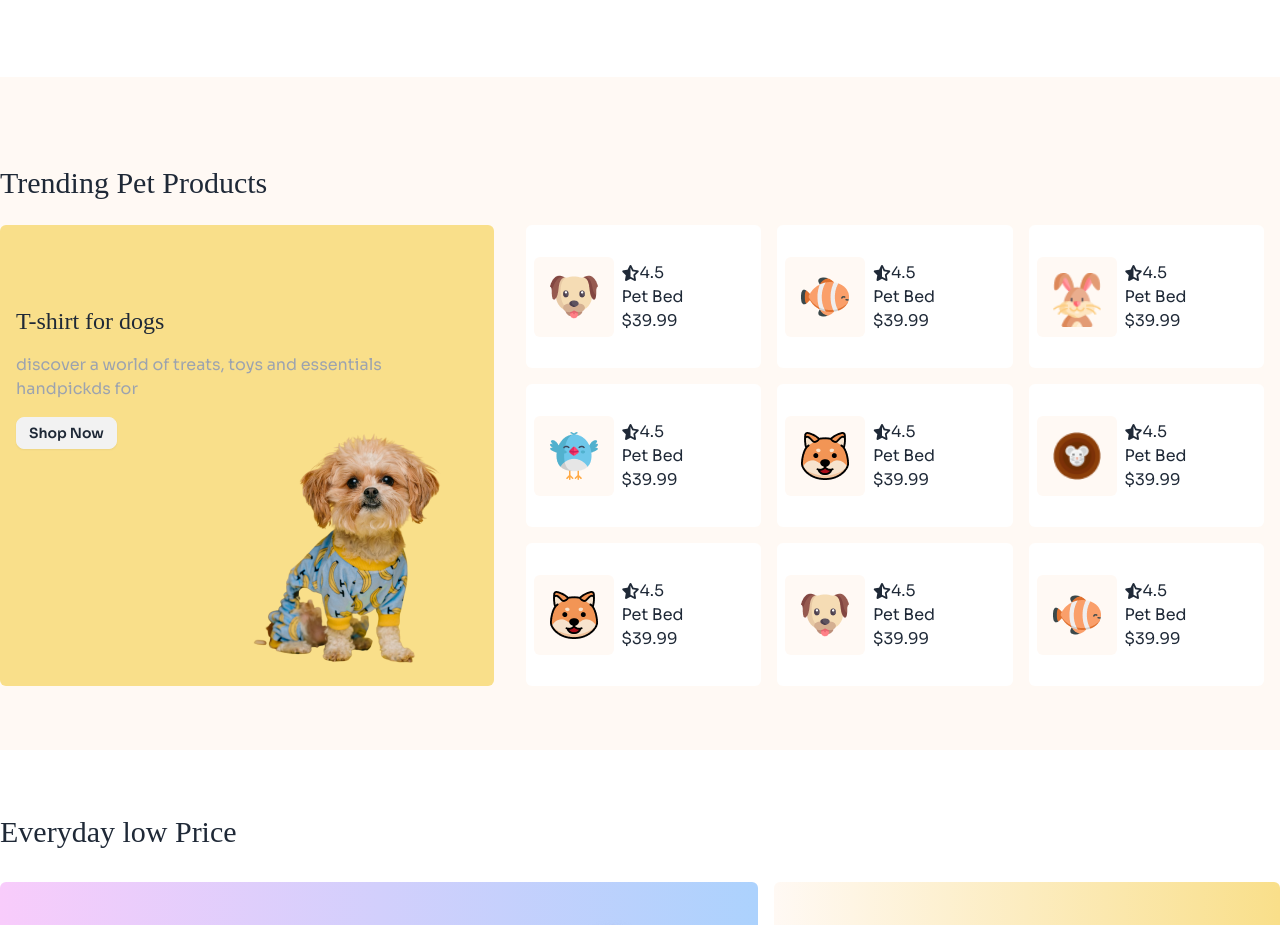
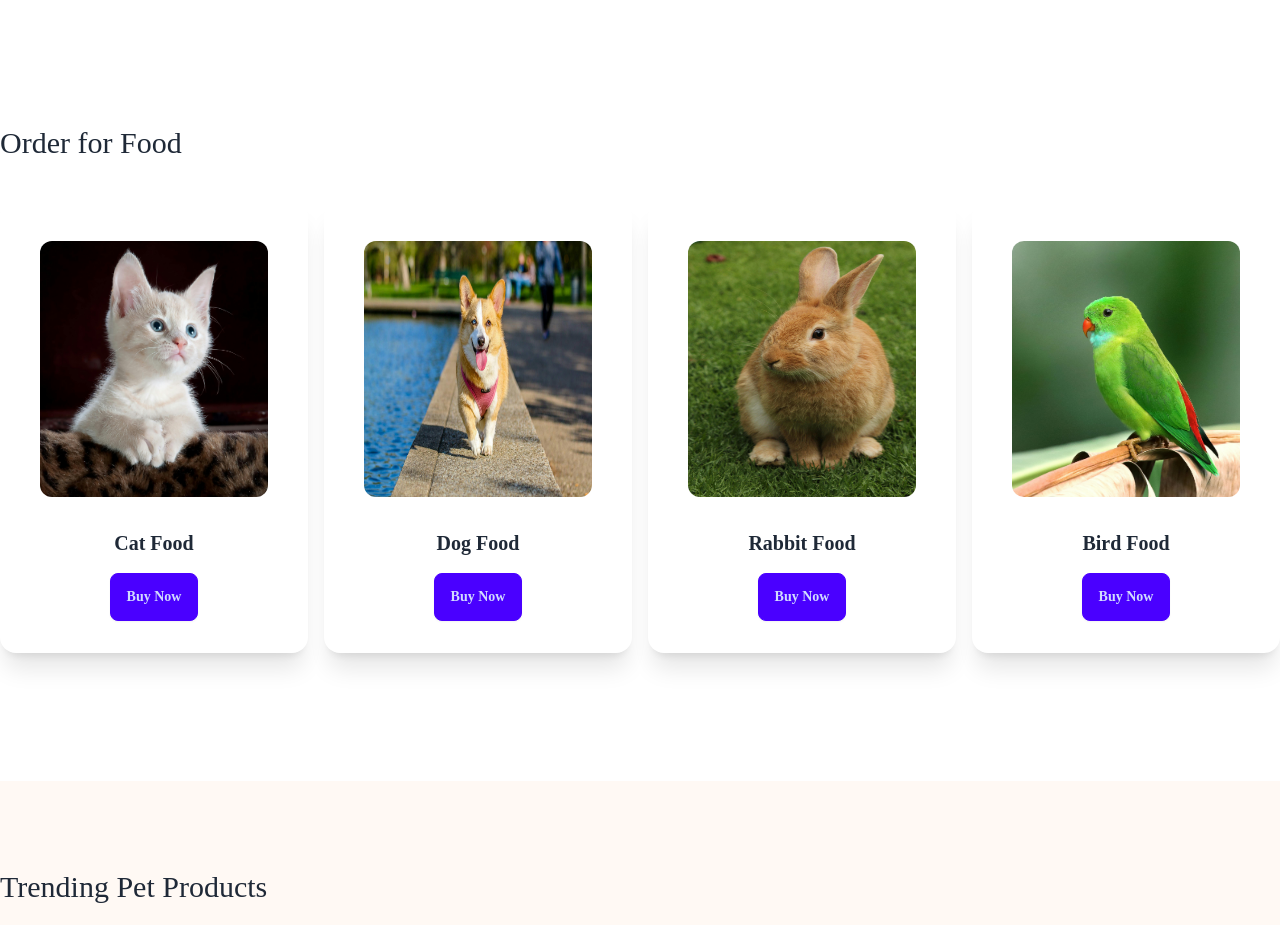
Before and after one commit to rumu4855/Pet-Website, a plain HTML site: page index.html in a window 1280 px wide. Shown: the part 1468-2393 px from the top of the page. Drawn offline with nearby package versions, Linux system fonts and the light colour scheme; a web font is replaced by a local one.

Commit message:
add food section

```diff
--- a/index.html
+++ b/index.html
@@ -154,6 +154,78 @@
          </div>
 
       </section>
+
+      <!-- Food Section -->
+       <section class="max-w-7xl mx-auto my-10 lg:my-32 adlam-font">
+        <h1 class="text-3xl mb-10 mx-4 lg:mx-0">Order for Food</h1>
+        <div class="flex flex-1 gap-4 flex-col sm:flex-row mx-4 lg:mx-0">
+          <!-- Card - 1 -->
+        <div class="card bg-base-100 w-96 shadow-xl">
+          <figure class="px-10 pt-10">
+            <img class="w-60 h-64 overflow-hidden rounded-xl"
+              src="img/cat.jpg"
+              alt="Shoes"
+              class="rounded-xl" />
+          </figure>
+          <div class="card-body items-center text-center">
+            <h2 class="card-title mb-2">Cat Food</h2>
+              <div class="card-actions">
+              <button class="btn btn-primary">Buy Now</button>
+            </div>
+          </div>
+        </div>
+
+        <!-- Card - 2 -->
+        <div class="card bg-base-100 w-96 shadow-xl">
+          <figure class="px-10 pt-10">
+            <img class="w-60 h-64 overflow-hidden rounded-xl"
+              src="img/dog.jpg"
+              alt="dog"
+              class="rounded-xl" />
+          </figure>
+          <div class="card-body items-center text-center">
+            <h2 class="card-title mb-2">Dog Food</h2>
+              <div class="card-actions">
+              <button class="btn btn-primary">Buy Now</button>
+            </div>
+          </div>
+        </div>
+
+        <!-- Card - 3 -->
+        <div class="card bg-base-100 w-96 shadow-xl">
+          <figure class="px-10 pt-10">
+            <img class="w-60 h-64 overflow-hidden rounded-xl"
+              src="img/rabbit.jpg"
+              alt="Rabbit"
+              class="rounded-xl" />
+          </figure>
+          <div class="card-body items-center text-center">
+            <h2 class="card-title mb-2">Rabbit Food</h2>
+              <div class="card-actions">
+              <button class="btn btn-primary">Buy Now</button>
+            </div>
+          </div>
+        </div>
+
+        <!-- Card - 4 -->
+        <div class="card bg-base-100 w-96 shadow-xl">
+          <figure class="px-10 pt-10">
+            <img class="w-60 h-64 overflow-hidden rounded-xl"
+              src="img/bird.jpg"
+              alt="Bird"
+              class="rounded-xl" />
+          </figure>
+          <div class="card-body items-center text-center">
+            <h2 class="card-title mb-2">Bird Food</h2>
+              <div class="card-actions">
+              <button class="btn btn-primary">Buy Now</button>
+            </div>
+          </div>
+        </div>
+        </div>
+
+        </div>
+       </section>
 
       <!-- Tending Product section -->
 
```
Also changed, not shown: img/bird.jpg (added), img/cat.jpg (added), img/dog.jpg (added), img/rabbit.jpg (added), 1 other file.
